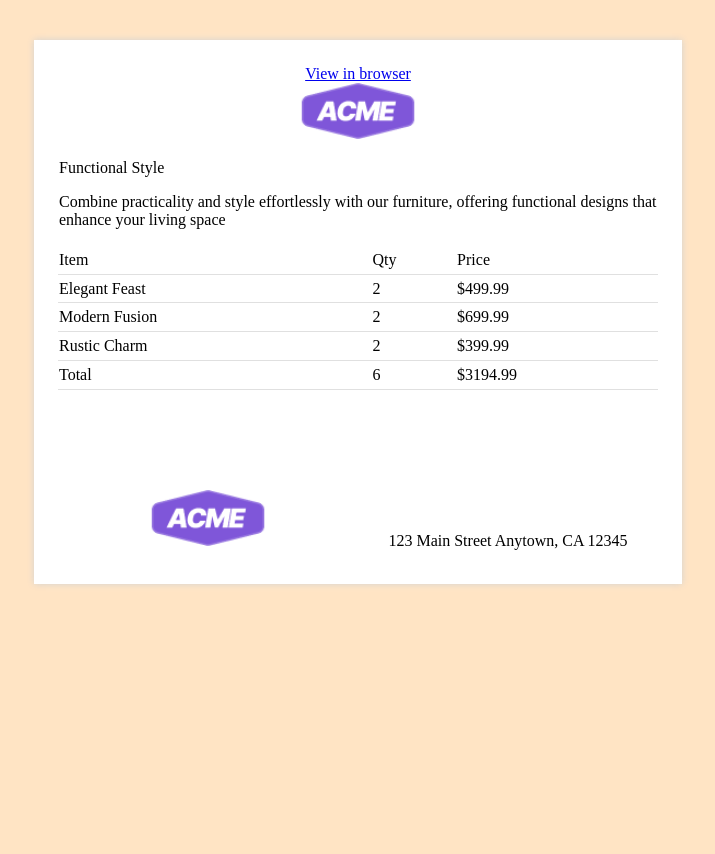
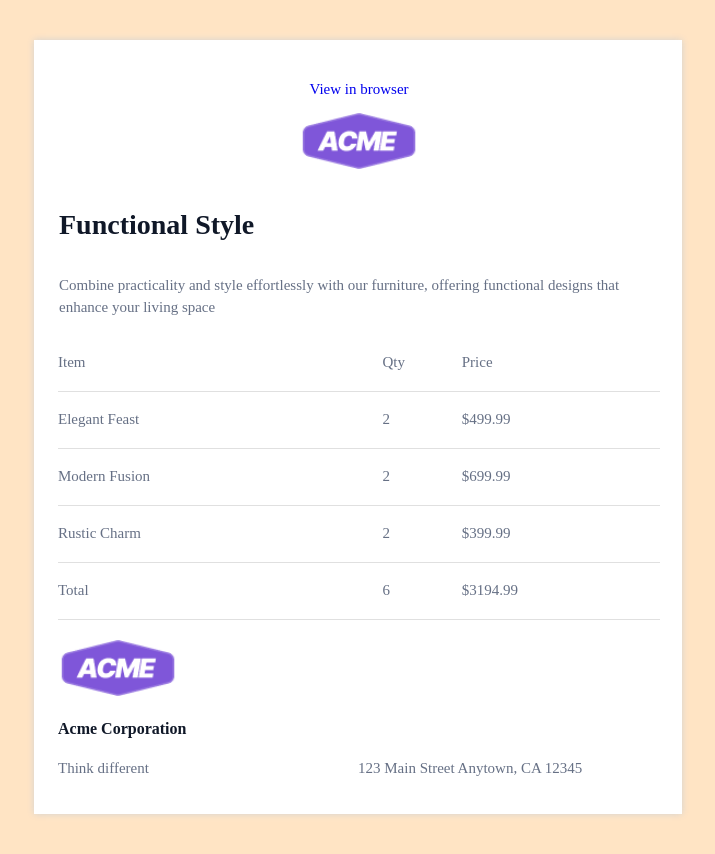
Before and after one commit to AnnDenysenko/Front-end-Basic, a plain HTML site: page Lesson_3/index.html in a window 1280 px wide. Shown: the whole page, without its empty margins (282-997 px from the left). Before the commit the page ends 800 px from the top, so only its background shows below. Drawn offline with Linux system fonts and the light colour scheme.

Commit message:
Updated Task 3

```diff
--- a/Lesson_3/index.html
+++ b/Lesson_3/index.html
@@ -48,32 +48,50 @@
         text-align: left;
       }
 
+      /* Setting table row height to 56px */
+      tbody tr {
+        height: 56px; /* Setting the height of each row to 56px */
+      }
+
+      tbody td {
+        height: 56px; /* Ensuring each cell in the row takes up the full height */
+        vertical-align: middle; /* Vertically centering the content inside each cell */
+        padding: 0; /* Removing padding to ensure exact height */
+      }
+
+      .footer-table td {
+        border: none; /* Removing borders around individual cells */
+        vertical-align: bottom; /* Aligning content to the bottom */
+        text-align: left; /* Text and image to the left */
+        height: auto; /* Height to adjust automatically */
+        padding-bottom: 10px; /* Padding to the bottom for spacing */
+      }
+
       .footer-table {
-        width: 600px; /* Fixed width */
-        height: 168px; /* Fixed height */
+        width: 600px;
+        height: 168px;
         text-align: center;
         border-collapse: collapse;
         border: none;
         table-layout: fixed;
       }
 
-      .footer-table td {
-        border: none; /* Removing borders around individual cells */
-        vertical-align: bottom; /* Aligning content to the bottom */
-        height: 50px;
-        padding: 10px;
-      }
-
       .view-browser {
-        text-align: center;
-        font-size: 12px;
-        color: #0073e6;
-        margin-bottom: 10px;
+        color: #98a2b3;
+        margin: 0; /* Removing all margins*/
+        padding: 0; /* Removing padding */
+        display: inline-block;
+        width: 600px;
+        height: 48px;
+        line-height: 48px;
+        text-align: center; /* Horizontally center the text */
+        font-size: 15px;
+        text-decoration: none; /* Removing text underline */
       }
 
       .view-browser a {
         text-decoration: none;
-        color: #0073e6;
+        padding: 24 12;
       }
 
       .mini-logo-size {
@@ -82,33 +100,60 @@
         object-fit: cover;
       }
 
-      .footer-image-container {
-        display: flex;
-        flex-direction: column;
-        align-items: flex-start; /* Align content to the left */
+      .footer-table img {
+        display: block; /* Preventing image from aligning with text */
+        margin: 0; /* The image is aligned with the left edge */
       }
 
       .footer-text {
         font-size: 14px;
+        color: #333;
         line-height: 1.5;
-        color: #333;
+        text-align: left;
+        margin: 0;
+        padding-top: 5px;
+      }
+
+      /* Common Style for Regular Text */
+      .regular-text {
+        font-size: 15px;
+        color: #667085;
+        line-height: 1.5;
+        text-align: left;
+        margin: 0;
+      }
+
+      /* Common Style for Functional Style text */
+      .header-bold-text {
+        font-size: 28px; /* Set font size to 28px for Functional Style */
+        font-weight: bold;
+        color: #101828;
+        text-align: left;
+      }
+
+      /* Common Style for Acme Corporation text */
+      .footer-bold-text {
+        font-size: 16px; /* Set font size to 15px for Acme Corporation */
+        font-weight: bold;
+        color: #101828;
+        text-align: left;
       }
     </style>
   </head>
-  <body>
+  <body class="regular-text">
     <div class="table-container">
       <table>
         <thead>
           <tr>
             <td colspan="3">
-              <div>
+              <div class="view-browser">
                 <a href="#">View in browser</a>
               </div>
               <div>
                 <img class="logo" src="images/mini-logo.png" alt="" />
               </div>
               <div class="table-head-content">
-                <p class="title">Functional Style</p>
+                <p class="header-bold-text">Functional Style</p>
                 <p>
                   Combine practicality and style effortlessly with our
                   furniture, offering functional designs that enhance your
@@ -156,10 +201,14 @@
                   <img
                     class="mini-logo-size"
                     src="images/mini-logo.png"
-                    alt=""
+                    alt="Mini Logo"
                   />
+                  <div class="footer-text">
+                    <p class="footer-bold-text">Acme Corporation</p>
+                    <p class="regular-text">Think different</p>
+                  </div>
                 </td>
-                <td>123 Main Street Anytown, CA 12345</td>
+                <td class="regular-text">123 Main Street Anytown, CA 12345</td>
               </tr>
             </table>
           </tr>
```
